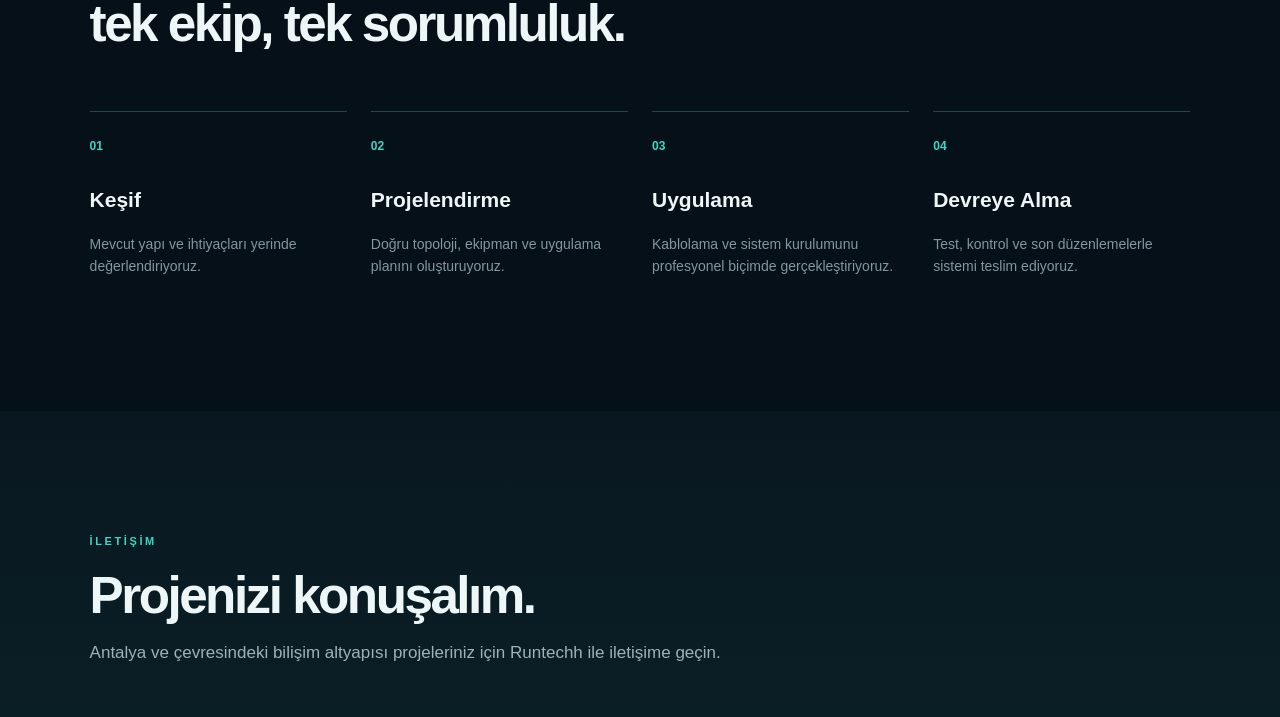
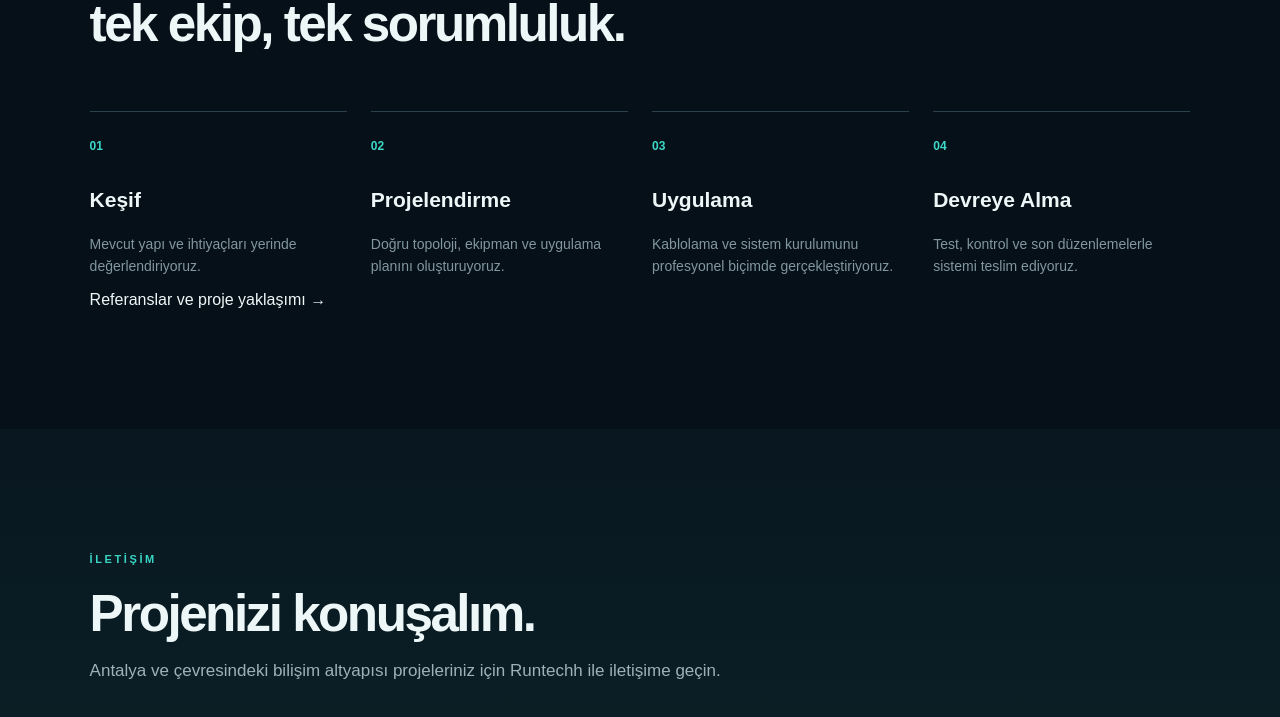
Before and after one commit to Teknoant/runtechh, a Next.js app: page / in a window 1280 px wide. Shown: the part 2716-3433 px from the top of the page. Built offline with nearby package versions, Linux system fonts and the light colour scheme.

Commit message:
Link homepage references section

```diff
--- a/app/page.tsx
+++ b/app/page.tsx
@@ -9,11 +9,11 @@ const services=[
 {title:"Sistem Odası",text:"Kabinet, enerji, network ve kablolama bileşenlerinin birlikte planlandığı düzenli sistem odası uygulamaları."}
 ];
 export default function Home(){return <main>
-<header className="nav"><a className="brand" href="#">RUNTECHH<span>BİLİŞİM TEKNOLOJİLERİ</span></a><nav><a href="#kurumsal">Biz Kimiz</a><a href="#hizmetler">Hizmetlerimiz</a><a href="#referanslar">Referanslar</a><a href="#iletisim">İletişim</a></nav><a className="smallCta" href="tel:+905326222235">Ücretsiz Keşif</a></header>
+<header className="nav"><a className="brand" href="#">RUNTECHH<span>BİLİŞİM TEKNOLOJİLERİ</span></a><nav><a href="#kurumsal">Biz Kimiz</a><a href="#hizmetler">Hizmetlerimiz</a><a href="/referanslar">Referanslar</a><a href="#iletisim">İletişim</a></nav><a className="smallCta" href="tel:+905326222235">Ücretsiz Keşif</a></header>
 <section className="hero"><div><span className="eyebrow">ANTALYA • PROFESYONEL BİLİŞİM ALTYAPISI</span><h1>Altyapınız<br/><em>işinizi yavaşlatmasın.</em></h1><p>Fiber optik, yapısal kablolama, network, Wi‑Fi, IP kamera ve sistem odası çözümlerini tek noktadan planlıyor ve uyguluyoruz.</p><div className="actions"><a className="primary" href="tel:+905326222235">Keşif Talep Et</a><a className="secondary" href="/hizmetler">Çözümlerimizi İncele →</a></div><div className="trust"><span>FİBER OPTİK</span><span>NETWORK</span><span>IP KAMERA</span><span>SİSTEM ODASI</span></div></div><div className="visual"><div className="grid"></div><div className="orb"></div><div className="pulse p1"></div><div className="pulse p2"></div><div className="stat"><small>RUNTECHH</small><b>Kurumsal Altyapı</b><span>Keşif • Projelendirme • Kurulum</span></div></div></section>
 <section id="kurumsal" className="about"><div><span className="eyebrow">BİZ KİMİZ?</span><h2>İşletmenizin teknoloji altyapısını doğru temeller üzerine kuruyoruz.</h2></div><div><p>Runtechh Bilişim Teknolojileri; kurumsal yapılara ağ, haberleşme, güvenlik ve sistem altyapısı çözümleri sunar. Projeyi keşif aşamasından başlayarak değerlendirir, ihtiyaca uygun altyapıyı planlar ve uygulamasını gerçekleştirir.</p><p className="muted">Hedefimiz yalnızca sistemi çalıştırmak değil; düzenli, yönetilebilir ve gelecekte büyütülebilir bir altyapı oluşturmaktır.</p></div></section>
 <section id="hizmetler" className="services"><div className="sectionHead"><div><span className="eyebrow">HİZMETLERİMİZ</span><h2>Tek altyapı.<br/>Sekiz uzmanlık alanı.</h2></div><p>Fiziksel kablolamadan aktif ağ cihazlarına kadar bütün bileşenleri birbiriyle uyumlu şekilde ele alıyoruz.</p></div><div className="cards">{services.map((s,i)=><article key={s.title}><span className="num">{String(i+1).padStart(2,"0")}</span><div className="icon">⌁</div><h3>{s.title}</h3><p>{s.text}</p><a href="/hizmetler">Detayları Gör →</a></article>)}</div></section>
-<section id="referanslar" className="references"><span className="eyebrow">PROJE YAKLAŞIMIMIZ</span><h2>Keşiften devreye almaya<br/>tek ekip, tek sorumluluk.</h2><div className="steps"><div><b>01</b><h3>Keşif</h3><p>Mevcut yapı ve ihtiyaçları yerinde değerlendiriyoruz.</p></div><div><b>02</b><h3>Projelendirme</h3><p>Doğru topoloji, ekipman ve uygulama planını oluşturuyoruz.</p></div><div><b>03</b><h3>Uygulama</h3><p>Kablolama ve sistem kurulumunu profesyonel biçimde gerçekleştiriyoruz.</p></div><div><b>04</b><h3>Devreye Alma</h3><p>Test, kontrol ve son düzenlemelerle sistemi teslim ediyoruz.</p></div></div></section>
+<section id="referanslar" className="references"><span className="eyebrow">PROJE YAKLAŞIMIMIZ</span><h2>Keşiften devreye almaya<br/>tek ekip, tek sorumluluk.</h2><div className="steps"><div><b>01</b><h3>Keşif</h3><p>Mevcut yapı ve ihtiyaçları yerinde değerlendiriyoruz.</p></div><div><b>02</b><h3>Projelendirme</h3><p>Doğru topoloji, ekipman ve uygulama planını oluşturuyoruz.</p></div><div><b>03</b><h3>Uygulama</h3><p>Kablolama ve sistem kurulumunu profesyonel biçimde gerçekleştiriyoruz.</p></div><div><b>04</b><h3>Devreye Alma</h3><p>Test, kontrol ve son düzenlemelerle sistemi teslim ediyoruz.</p></div></div><a className="sectionLink" href="/referanslar">Referanslar ve proje yaklaşımı →</a></section>
 <section id="iletisim" className="contact"><span className="eyebrow">İLETİŞİM</span><h2>Projenizi konuşalım.</h2><p>Antalya ve çevresindeki bilişim altyapısı projeleriniz için Runtechh ile iletişime geçin.</p><div className="contactGrid"><a href="tel:+905326222235"><small>TELEFON</small><b>0 532 622 22 35</b></a><a href="mailto:bilisim@runtechh.com.tr"><small>E-POSTA</small><b>bilisim@runtechh.com.tr</b></a><div><small>ADRES</small><b>Varlık Mah. 100. Yıl Bulvarı No:34 K:1 D:2<br/>Muratpaşa / Antalya</b></div></div></section>
 <footer><a className="brand" href="#">RUNTECHH<span>BİLİŞİM TEKNOLOJİLERİ</span></a><span>© 2026 Runtechh Bilişim Teknolojileri</span><a href="tel:+905326222235">0 532 622 22 35</a></footer>
 </main>}
```
